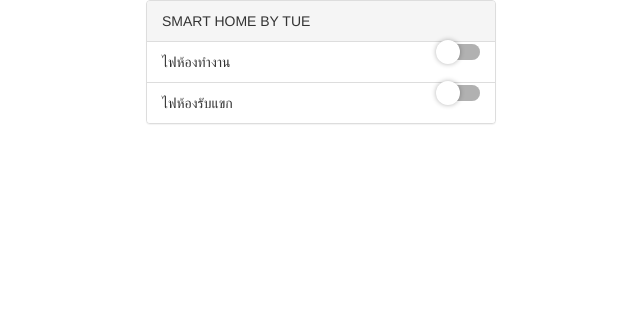
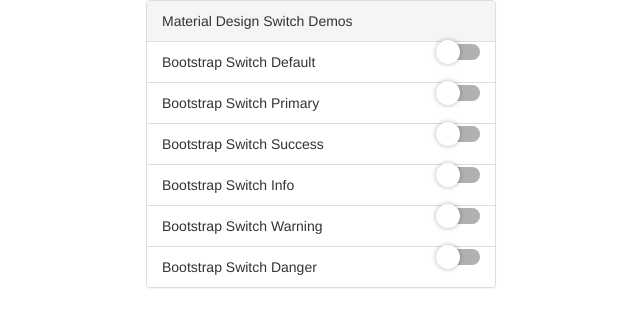
Before and after one commit to tueseed/iotbynutt, a PHP site: page /light.php in a window 1280 px wide. Shown: the top 327 px of the page, without its empty margins (319-959 px from the left). Run offline with PHP 8.4, Linux system fonts and the light colour scheme; some libraries are stand-ins or nearby versions.

Commit message:
Add files via upload

```diff
--- a/light.php
+++ b/light.php
@@ -72,21 +72,50 @@
         <div class="col-xs-12 col-sm-6 col-md-4 col-sm-offset-3 col-md-offset-4">
             <div class="panel panel-default">
                 <!-- Default panel contents -->
-                <div class="panel-heading">SMART HOME BY TUE</div>
+                <div class="panel-heading">Material Design Switch Demos</div>
+
                 <!-- List group -->
                 <ul class="list-group">
                     <li class="list-group-item">
-						ไฟห้องทำงาน
+                        Bootstrap Switch Default
+                        <div class="material-switch pull-right">
+                            <input id="someSwitchOptionDefault" name="someSwitchOption001" type="checkbox"/>
+                            <label for="someSwitchOptionDefault" class="label-default"></label>
+                        </div>
+                    </li>
+                    <li class="list-group-item">
+                        Bootstrap Switch Primary
+                        <div class="material-switch pull-right">
+                            <input id="someSwitchOptionPrimary" name="someSwitchOption001" type="checkbox"/>
+                            <label for="someSwitchOptionPrimary" class="label-primary"></label>
+                        </div>
+                    </li>
+                    <li class="list-group-item">
+                        Bootstrap Switch Success
                         <div class="material-switch pull-right">
                             <input id="someSwitchOptionSuccess" name="someSwitchOption001" type="checkbox"/>
                             <label for="someSwitchOptionSuccess" class="label-success"></label>
                         </div>
                     </li>
-					<li class="list-group-item">
-						ไฟห้องรับแขก
+                    <li class="list-group-item">
+                        Bootstrap Switch Info
                         <div class="material-switch pull-right">
-                            <input id="someSwitchOptionSuccess" name="someSwitchOption001" type="checkbox"/>
-                            <label for="someSwitchOptionSuccess" class="label-success"></label>
+                            <input id="someSwitchOptionInfo" name="someSwitchOption001" type="checkbox"/>
+                            <label for="someSwitchOptionInfo" class="label-info"></label>
+                        </div>
+                    </li>
+                    <li class="list-group-item">
+                        Bootstrap Switch Warning
+                        <div class="material-switch pull-right">
+                            <input id="someSwitchOptionWarning" name="someSwitchOption001" type="checkbox"/>
+                            <label for="someSwitchOptionWarning" class="label-warning"></label>
+                        </div>
+                    </li>
+                    <li class="list-group-item">
+                        Bootstrap Switch Danger
+                        <div class="material-switch pull-right">
+                            <input id="someSwitchOptionDanger" name="someSwitchOption001" type="checkbox"/>
+                            <label for="someSwitchOptionDanger" class="label-danger"></label>
                         </div>
                     </li>
                 </ul>
```
